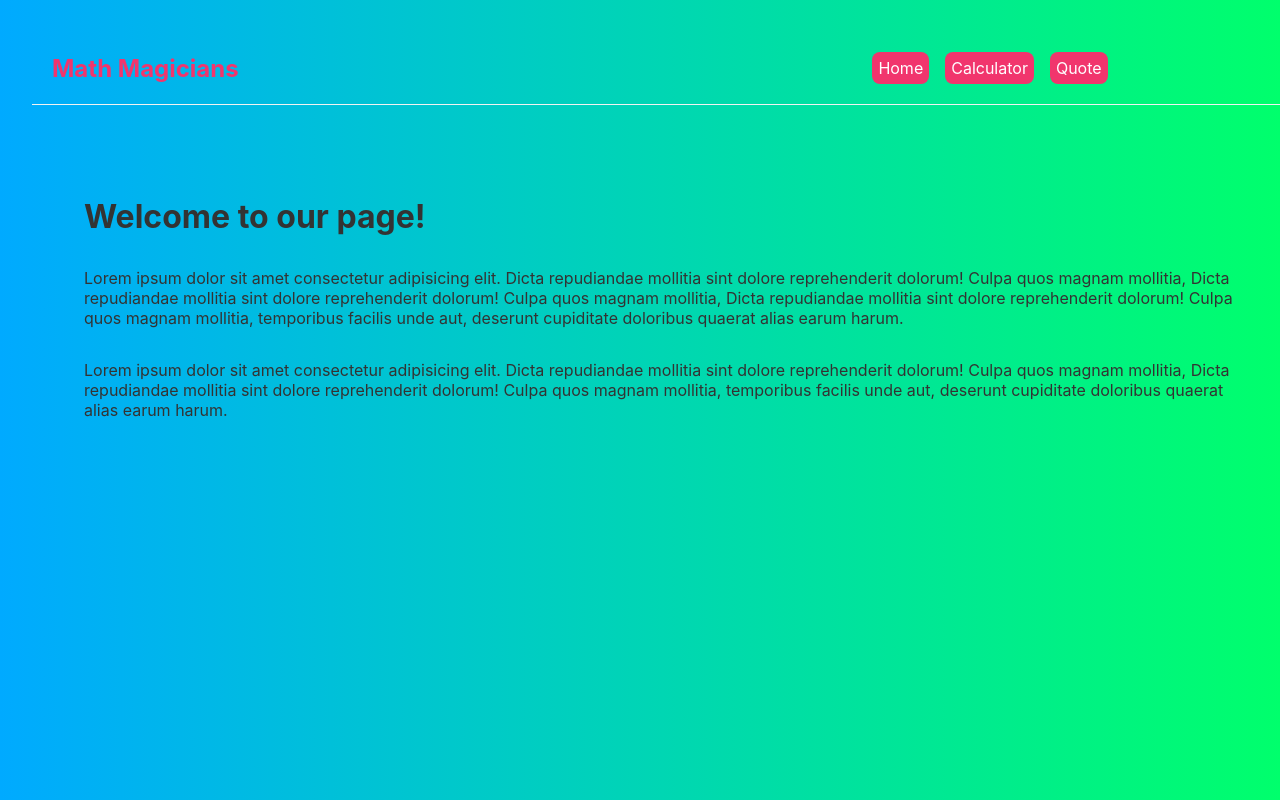
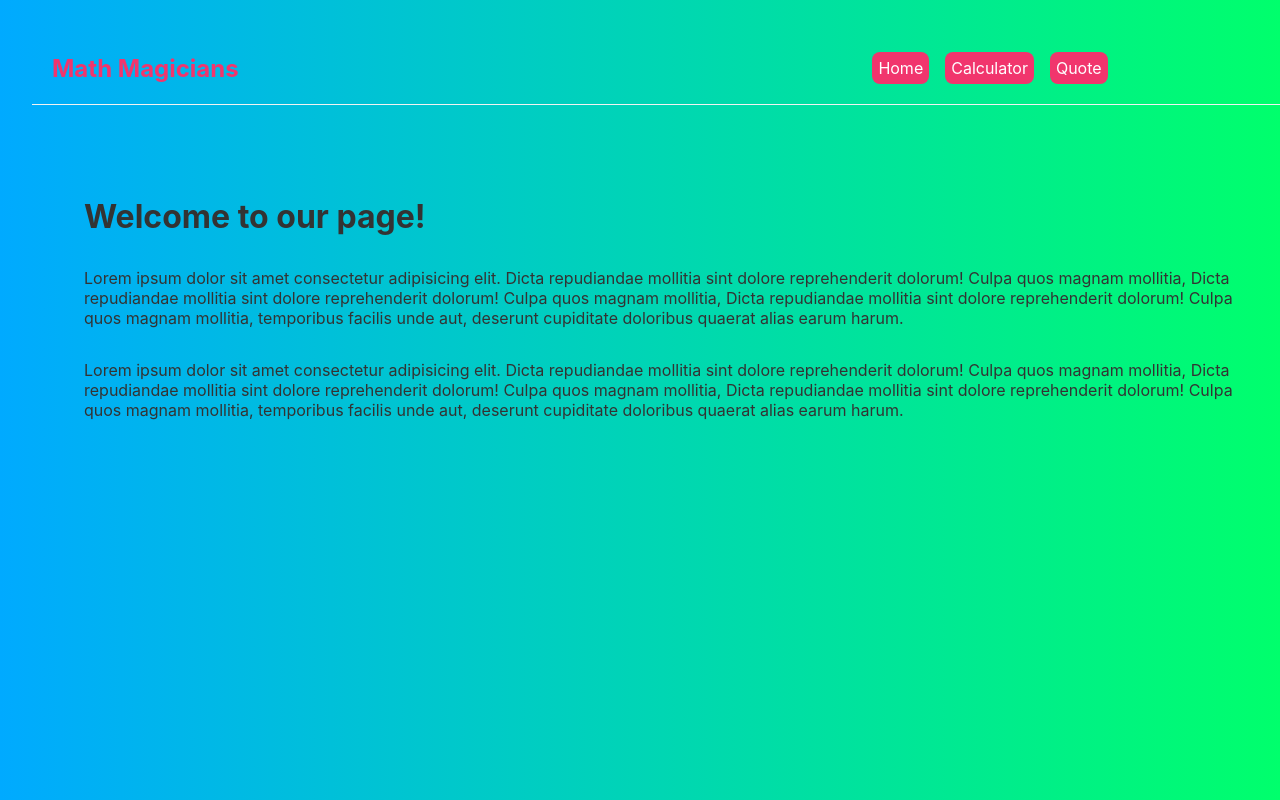
Before and after one commit to abiy006/Math-Magicians, a React (Create React App) app: page / in a window 1280 px wide. Shown: the top 800 px of the page. Built offline with nearby package versions, Linux system fonts and the light colour scheme.

Commit message:
lorem text is edited

```diff
--- a/src/components/Home.js
+++ b/src/components/Home.js
@@ -14,6 +14,7 @@ function Home() {
         Lorem ipsum dolor sit amet consectetur adipisicing elit.
         Dicta repudiandae mollitia sint dolore reprehenderit dolorum! Culpa quos magnam mollitia,
         Dicta repudiandae mollitia sint dolore reprehenderit dolorum! Culpa quos magnam mollitia,
+        Dicta repudiandae mollitia sint dolore reprehenderit dolorum! Culpa quos magnam mollitia,
         temporibus facilis unde aut, deserunt cupiditate doloribus quaerat alias earum harum.
       </p>
     </div>
```
